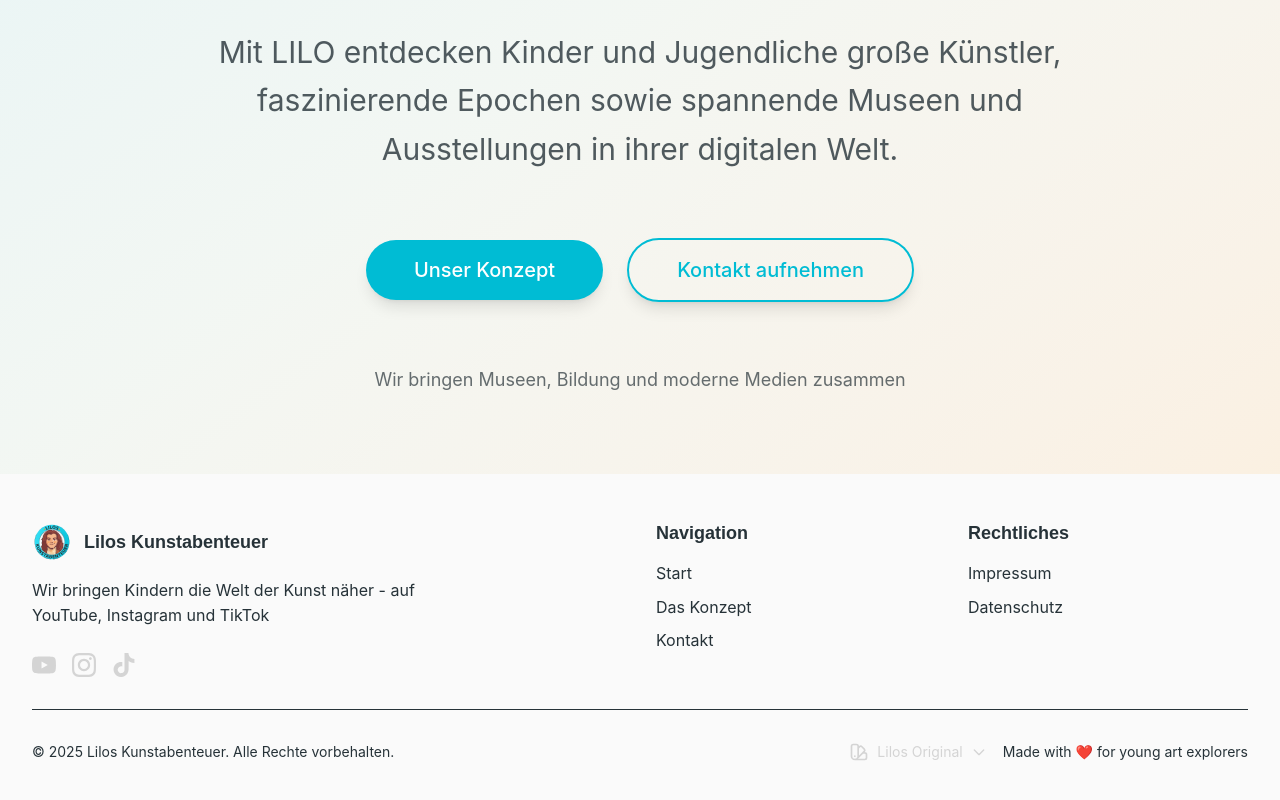
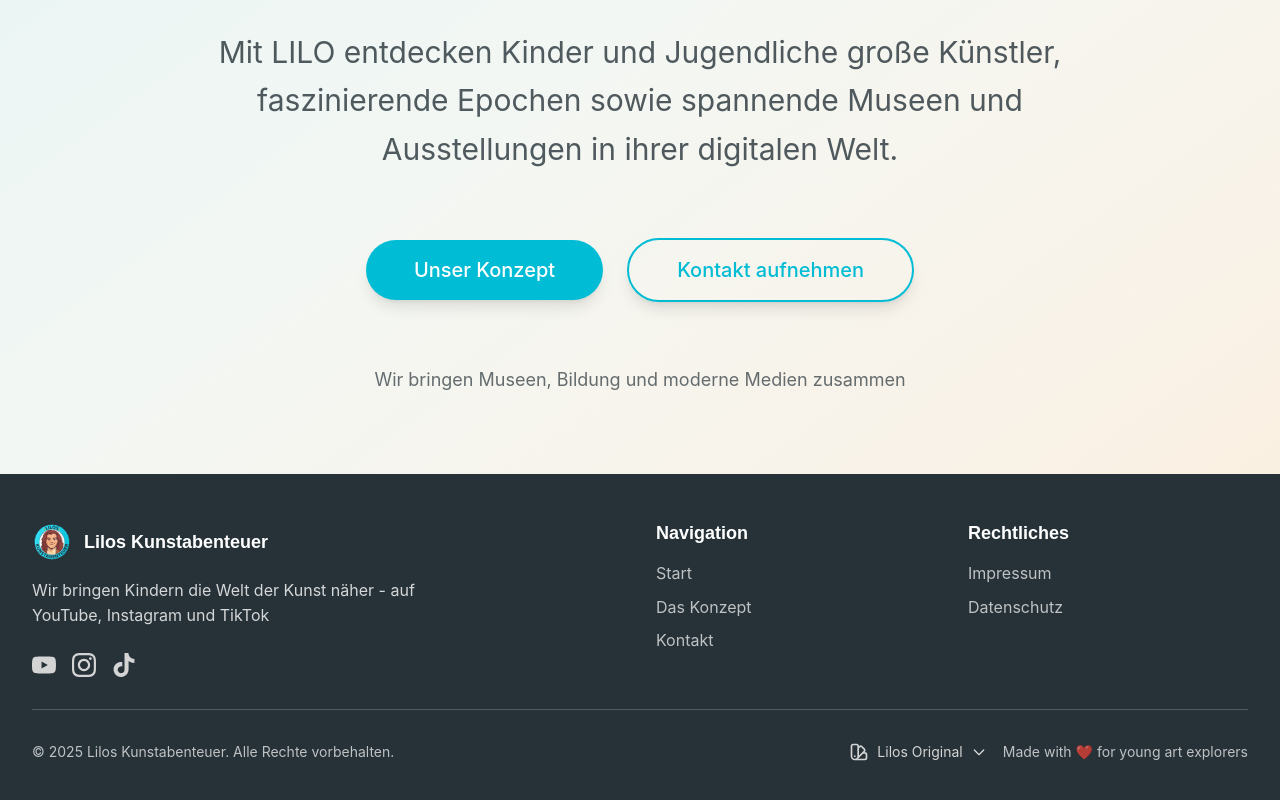
Before and after one commit to OlleeBerlin/lilos-kunstabenteuer, a Next.js app: page / in a window 1280 px wide. Shown: the part 515-1315 px from the top of the page. Built offline with nearby package versions, Linux system fonts and the light colour scheme.

Commit message:
CSS-Fehler behoben: Fehlende --header-bg und --footer-bg Variablen hinzugefügt

```diff
--- a/src/app/globals.css
+++ b/src/app/globals.css
@@ -17,6 +17,9 @@
   --accent-hover: #F57C00;
   --card-bg: #FFFFFF;
   --border-color: #E5E7EB;
+  --header-bg: #FFFFFF;
+  --footer-bg: #263238;
+  --footer-text: #FFFFFF;
 }
 
 @theme inline {
@@ -46,6 +49,7 @@
   /* Theme-System Farben */
   --color-card-bg: var(--card-bg);
   --color-border-color: var(--border-color);
+  --color-header-bg: var(--header-bg);
   --color-footer-bg: var(--footer-bg);
   --color-footer-text: var(--footer-text);
 
```
